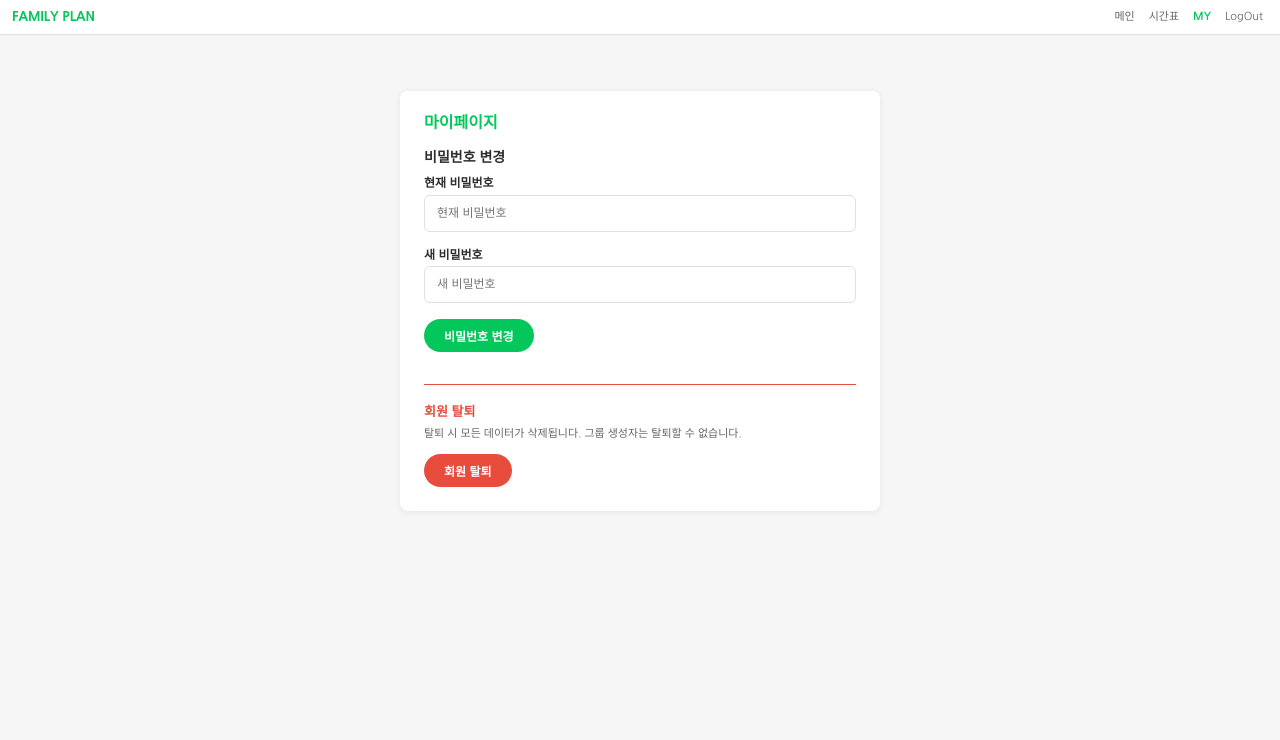
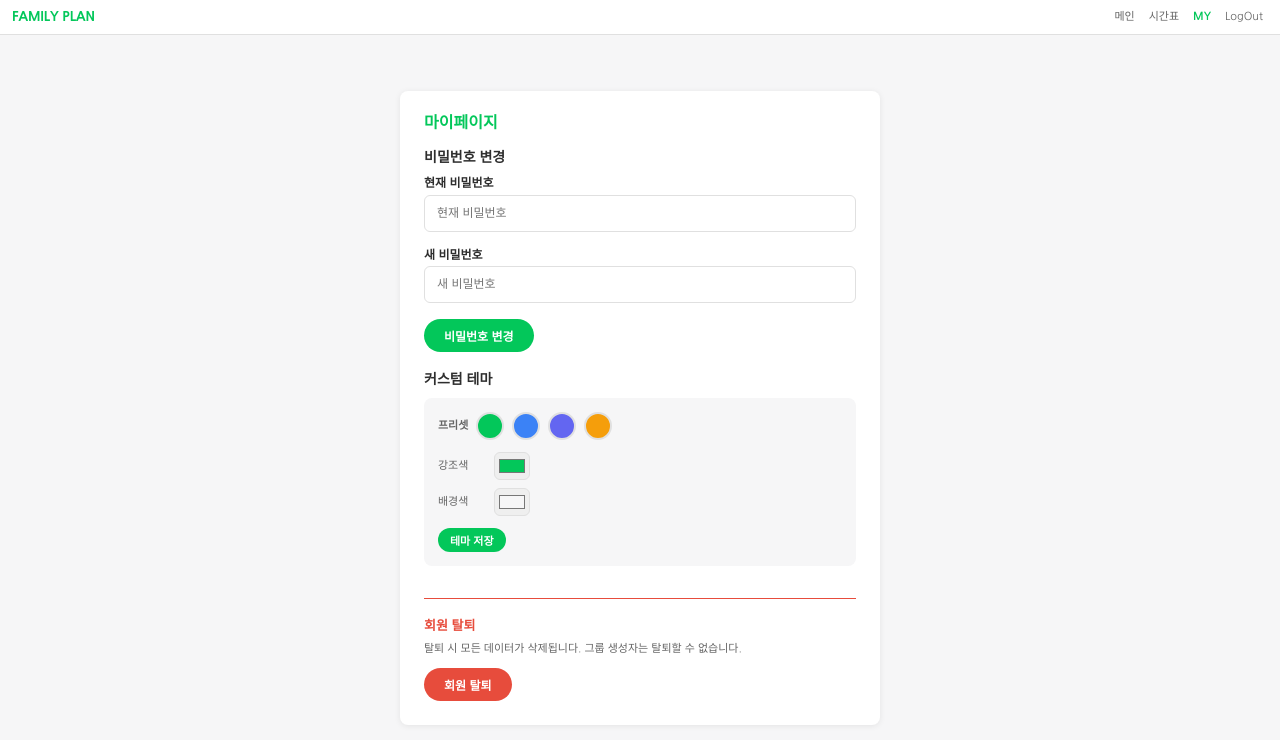
Before and after one commit to kimsungbeom/familyPlanApk, a website: page www/mypage.html in a window 1280 px wide. Drawn offline with Linux system fonts and the light colour scheme; sample sign-in values are in the browser's storage.

Commit message:
feat: custom theme via MY page - presets + color pickers with live preview
- Add loadTheme/saveTheme to app.js (Preferences storage)
- Add theme section to mypage.html with 4 presets + 2 color pickers
- Add theme preview/save logic to mypage.js
- Remove duplicate applyTheme from dashboard.js
- Add loadTheme call to dashboard.js and timetable.js init
- Add theme CSS styles for preset buttons and color pickers

```diff
--- a/www/css/style.css
+++ b/www/css/style.css
@@ -758,3 +758,62 @@ a:hover { text-decoration: underline; }
   color: #9ca3af;
   font-size: 11px;
 }
+
+/* ─── THEME SECTION ───────────────── */
+
+.theme-section {
+  background: var(--color-surface-raised);
+  border-radius: var(--radius-sm);
+  padding: 14px;
+  margin-bottom: 16px;
+}
+.theme-presets {
+  display: flex;
+  align-items: center;
+  gap: 8px;
+  margin-bottom: 12px;
+}
+.theme-label {
+  font-size: var(--font-size-sm);
+  color: var(--color-text-secondary);
+  font-weight: 600;
+}
+.theme-preset {
+  width: 28px;
+  height: 28px;
+  border-radius: 14px;
+  border: 2px solid var(--color-border-muted);
+  cursor: pointer;
+  transition: transform .15s, box-shadow .15s;
+}
+.theme-preset:hover {
+  transform: scale(1.15);
+  box-shadow: 0 2px 8px rgba(0,0,0,0.2);
+}
+.theme-custom {
+  display: flex;
+  flex-direction: column;
+  gap: 8px;
+}
+.theme-row {
+  display: flex;
+  align-items: center;
+  gap: 8px;
+}
+.theme-row label {
+  font-size: var(--font-size-sm);
+  color: var(--color-text-secondary);
+  min-width: 48px;
+}
+.theme-row input[type="color"] {
+  width: 36px;
+  height: 28px;
+  border: 1px solid var(--color-border-muted);
+  border-radius: var(--radius-xs);
+  cursor: pointer;
+  padding: 2px;
+}
+#saveThemeBtn {
+  align-self: flex-start;
+  margin-top: 4px;
+}
--- a/www/js/app.js
+++ b/www/js/app.js
@@ -152,3 +152,45 @@ function showDebugToast(msg) {
 }
 
 const DAY_KO = ['일', '월', '화', '수', '목', '금', '토'];
+
+// ─── THEME ──────────────────────────────────
+const THEME_DEFAULTS = { accent: '#03c75a', bgColor: '#f6f6f7' };
+
+function adjustBrightness(hex, amount) {
+  var num = parseInt(hex.replace('#', ''), 16);
+  var r = Math.min(255, Math.max(0, (num >> 16) + amount));
+  var g = Math.min(255, Math.max(0, ((num >> 8) & 0x00FF) + amount));
+  var b = Math.min(255, Math.max(0, (num & 0x0000FF) + amount));
+  return '#' + (0x1000000 + r * 0x10000 + g * 0x100 + b).toString(16).slice(1);
+}
+
+async function loadTheme() {
+  var theme = THEME_DEFAULTS;
+  try {
+    var v = await Capacitor.Plugins.Preferences.get({ key: 'fp_theme' });
+    if (v && v.value) {
+      var parsed = JSON.parse(v.value);
+      theme = { accent: parsed.accent || THEME_DEFAULTS.accent, bgColor: parsed.bgColor || THEME_DEFAULTS.bgColor };
+    }
+  } catch {}
+  applyTheme(theme);
+  return theme;
+}
+
+function applyTheme(theme) {
+  if (!theme) return;
+  var root = document.documentElement.style;
+  if (theme.accent) {
+    root.setProperty('--color-accent', theme.accent);
+    root.setProperty('--color-accent-hover', adjustBrightness(theme.accent, -10));
+  }
+  if (theme.bgColor) root.setProperty('--color-surface-raised', theme.bgColor);
+}
+
+async function saveTheme(theme) {
+  try {
+    await Capacitor.Plugins.Preferences.set({ key: 'fp_theme', value: JSON.stringify(theme) });
+  } catch {}
+  applyTheme(theme);
+}
+// ──────────────────────────────────────────
--- a/www/js/mypage.js
+++ b/www/js/mypage.js
@@ -71,4 +71,33 @@
       window.location.href = 'login.html';
     });
   }
+  // ─── THEME ─────────────────────────────────
+  var currentTheme = await loadTheme();
+  var accentInput = document.getElementById('themeAccent');
+  var bgInput = document.getElementById('themeBgColor');
+  if (accentInput) accentInput.value = currentTheme.accent;
+  if (bgInput) bgInput.value = currentTheme.bgColor;
+
+  accentInput?.addEventListener('input', function() {
+    applyTheme({ accent: this.value, bgColor: bgInput.value });
+  });
+  bgInput?.addEventListener('input', function() {
+    applyTheme({ accent: accentInput.value, bgColor: this.value });
+  });
+
+  document.querySelectorAll('.theme-preset').forEach(function(btn) {
+    btn.addEventListener('click', function() {
+      var accent = this.getAttribute('data-accent');
+      var bg = this.getAttribute('data-bg');
+      accentInput.value = accent;
+      bgInput.value = bg;
+      applyTheme({ accent: accent, bgColor: bg });
+    });
+  });
+
+  document.getElementById('saveThemeBtn')?.addEventListener('click', async function() {
+    await saveTheme({ accent: accentInput.value, bgColor: bgInput.value });
+    showSuccess(null, '테마가 저장되었습니다.');
+  });
+
 })();
--- a/www/js/timetable.js
+++ b/www/js/timetable.js
@@ -1,6 +1,7 @@
 (async function() {
   var session = await getSession();
   if (!session) { window.location.href = 'login.html'; return; }
+  await loadTheme();
   var currentFamilyId = session.familyId;
   var currentUserId = session.id;
   var currentDate = new Date();
--- a/www/mypage.html
+++ b/www/mypage.html
@@ -27,6 +27,28 @@
       <button type="submit" class="btn btn-primary">비밀번호 변경</button>
     </form>
 
+    <h3 style="font-size:var(--font-size-xl); font-weight:700; margin:20px 0 12px;">커스텀 테마</h3>
+    <div class="theme-section">
+      <div class="theme-presets">
+        <span class="theme-label">프리셋</span>
+        <button class="theme-preset" data-accent="#03c75a" data-bg="#f6f6f7" style="background:#03c75a" title="기본"></button>
+        <button class="theme-preset" data-accent="#3b82f6" data-bg="#f0f5ff" style="background:#3b82f6" title="블루"></button>
+        <button class="theme-preset" data-accent="#6366f1" data-bg="#1e1e2e" style="background:#6366f1" title="다크"></button>
+        <button class="theme-preset" data-accent="#f59e0b" data-bg="#fffbeb" style="background:#f59e0b" title="웜"></button>
+      </div>
+      <div class="theme-custom">
+        <div class="theme-row">
+          <label>강조색</label>
+          <input type="color" id="themeAccent" value="#03c75a">
+        </div>
+        <div class="theme-row">
+          <label>배경색</label>
+          <input type="color" id="themeBgColor" value="#f6f6f7">
+        </div>
+        <button id="saveThemeBtn" class="btn btn-primary btn-sm">테마 저장</button>
+      </div>
+    </div>
+
     <div class="danger-zone">
       <h3>회원 탈퇴</h3>
       <p style="font-size:var(--font-size-sm); color:var(--color-text-secondary); margin-bottom:12px;">
```
Also changed, not shown: www/js/dashboard.js (+2 -18 lines).
